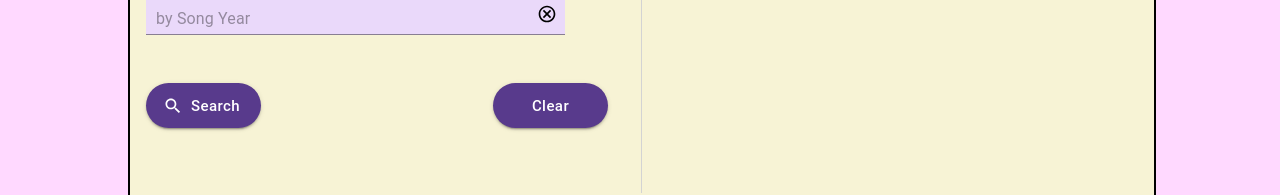
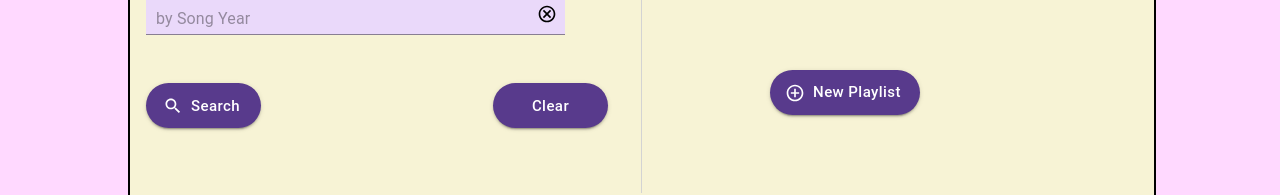
Before and after one commit to karenelshemy/316-Project-ElshemyKaren, a React (Create React App) app in the folder client/: page /playlist in a window 1280 px wide. Shown: the part 555-750 px from the top of the page. Built offline with nearby package versions, Linux system fonts and the light colour scheme; no server answers; what jstps would draw is missing.

Commit message:
Added the new playlist button for playlist screen

```diff
--- a/client/src/components/PlaylistsScreen.js
+++ b/client/src/components/PlaylistsScreen.js
@@ -7,6 +7,7 @@ import MUIDeleteModal from './MUIDeleteModal';
 import MUIEditPlaylistModal from './MUIEditPlaylistModal';
 import MUIPlayPlaylistModal from './MUIPlayPlaylistModal';
 
+import Box from '@mui/material/Box';
 import Button from '@mui/material/Button';
 import CancelOutlinedIcon from '@mui/icons-material/CancelOutlined';
 import Grid from '@mui/material/Grid';
@@ -16,6 +17,7 @@ import List from '@mui/material/List';
 import SearchIcon from '@mui/icons-material/Search';
 import TextField from '@mui/material/TextField';
 import Typography from '@mui/material/Typography';
+import AddCircleOutlineIcon from '@mui/icons-material/AddCircleOutline';
 
 const PlaylistsScreen = () => {
     const { auth } = useContext(AuthContext);
@@ -273,7 +275,8 @@ const PlaylistsScreen = () => {
                         Clear
                     </Button>
             </Grid>
-            <Grid item xs={6} sx={{ p: 3, mt: 8 }} >
+            <Grid item xs={6} sx={{p: 3, display: 'flex', height: 500 }} >
+                <Box sx={{ mt: 8, overflow: 'scroll' }}>
                     <List >
                         {store.idNamePairs.map((pair) => (
                             <PlaylistCard
@@ -283,8 +286,27 @@ const PlaylistsScreen = () => {
                             />
                         ))}
                     </List>
+                 </Box>
+            </Grid>
             { modalJSX }
-            </Grid>
+            <Button
+                variant="contained"
+                startIcon={<AddCircleOutlineIcon />}
+                sx={{
+                    mt: -25,
+                    backgroundColor: '#583A8C',
+                    textTransform: 'none',
+                    borderRadius: '30px',
+                    width: '150px',
+                    height: '45px',
+                    ml: 80,
+                    fontSize: 15,
+                    '&:hover': { cursor: 'pointer', backgroundColor: '#333232' }
+                }}
+                onClick={() => store.createNewList()}
+            >
+                New Playlist
+            </Button>
         </Grid>
 
     )
--- a/client/src/store/index.js
+++ b/client/src/store/index.js
@@ -106,7 +106,7 @@ function GlobalStoreContextProvider(props) {
             // CREATE A NEW LIST
             case GlobalStoreActionType.CREATE_NEW_LIST: {
                 return setStore({
-                    currentModal : CurrentModal.NONE,
+                    currentModal : CurrentModal.EDIT_PLAYLIST,
                     idNamePairs: store.idNamePairs,
                     currentList: payload,
                     currentSongIndex: -1,
@@ -314,9 +314,6 @@ function GlobalStoreContextProvider(props) {
                 payload: newList
             }
             );
-            let newListId = newList._id;
-            // IF IT'S A VALID LIST THEN LET'S START EDITING IT
-            history.push("/playlist/" + newListId);
         }
         else {
             console.log("FAILED TO CREATE A NEW LIST");
```
Lines whose indentation alone changed are shown as unchanged.
